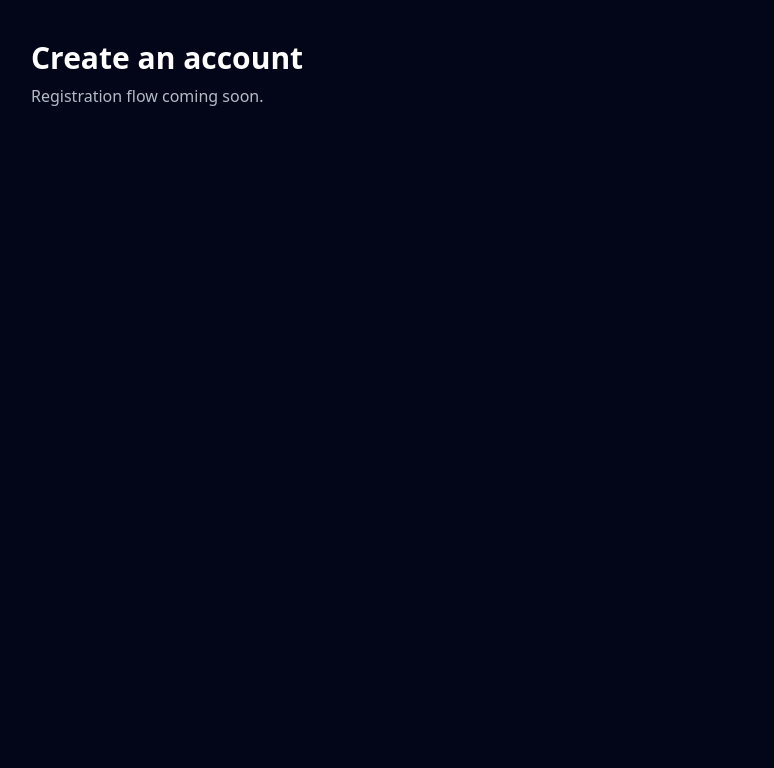
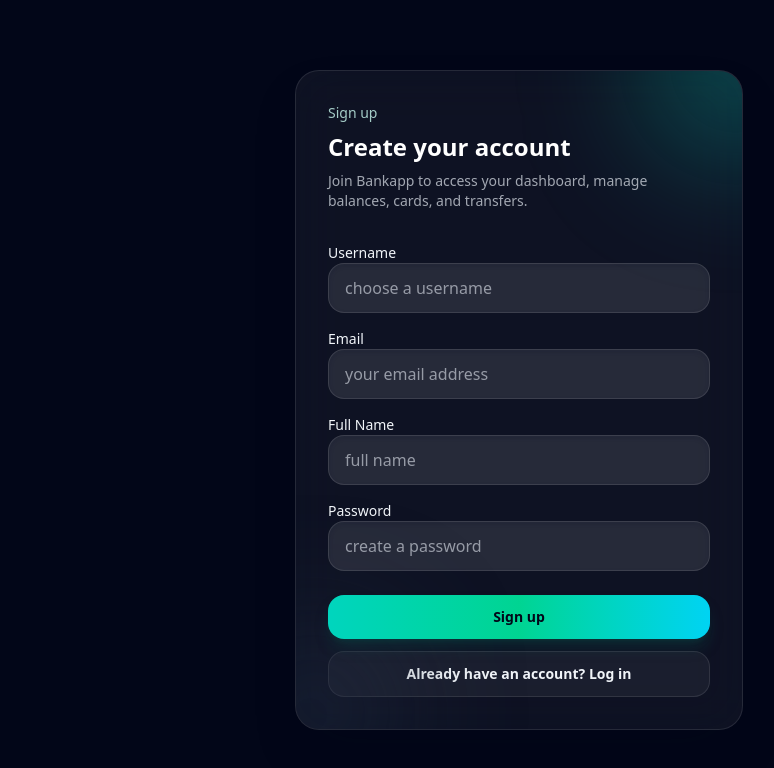
Before and after one commit to ShacharES/bankapp-front, a Next.js app: page /register in a window 1280 px wide. Shown: the top 768 px of the page, without its empty margins (121-895 px from the left). Built offline with nearby package versions, Linux system fonts and the light colour scheme; no server answers.

Commit message:
Wrap LoginForm and RegisterForm components in Suspense for improved loading handling

```diff
--- a/src/app/(public)/login/page.tsx
+++ b/src/app/(public)/login/page.tsx
@@ -1,10 +1,14 @@
+import { Suspense } from "react";
+
 import { LoginForm } from "@/components/forms/login-form";
 
 export default function LoginPage() {
   return (
     <div className="relative mx-auto flex min-h-screen max-w-5xl items-center justify-center px-6 py-14">
       <div className="w-full max-w-md">
-        <LoginForm />
+        <Suspense fallback={null}>
+          <LoginForm />
+        </Suspense>
       </div>
     </div>
   );
--- a/src/app/(public)/register/page.tsx
+++ b/src/app/(public)/register/page.tsx
@@ -1,10 +1,15 @@
+import { Suspense } from "react";
+
+import { RegisterForm } from "@/components/forms/register-form";
+
 export default function RegisterPage() {
   return (
-    <main className="mx-auto max-w-5xl px-6 py-10">
-      <h1 className="text-3xl font-semibold text-white">Create an account</h1>
-      <p className="mt-2 text-slate-200/80">
-        Registration flow coming soon.
-      </p>
-    </main>
+    <div className="relative mx-auto flex min-h-screen max-w-5xl items-center justify-center px-6 py-14">
+      <div className="w-full max-w-md">
+        <Suspense fallback={null}>
+          <RegisterForm />
+        </Suspense>
+      </div>
+    </div>
   );
 }
```
